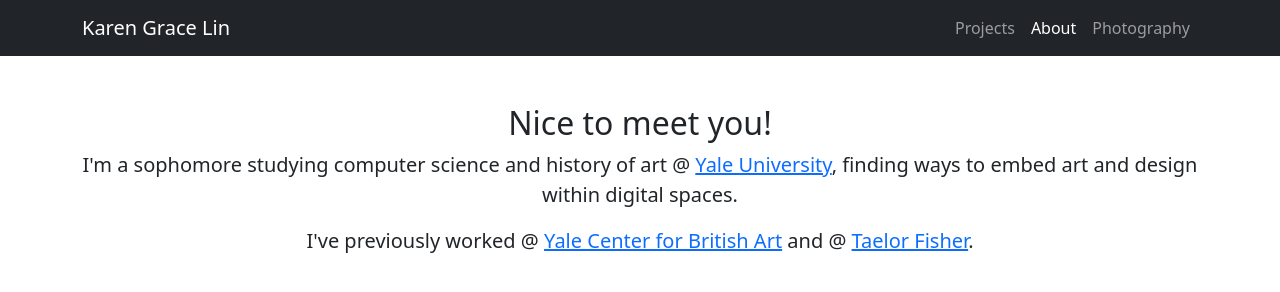
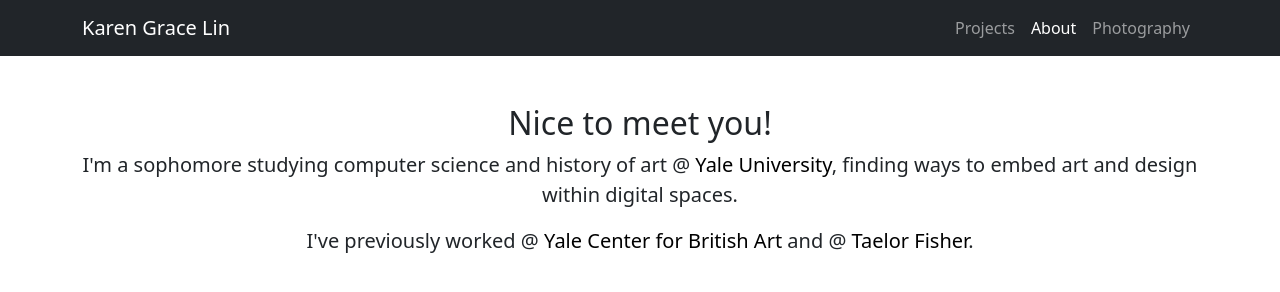
Before and after one commit to klin2020/klin2020.github.io, a website: page dist/about.html in a window 1280 px wide. Drawn offline with nearby package versions, Linux system fonts and the light colour scheme.

Commit message:
Update about.html

```diff
--- a/dist/about.html
+++ b/dist/about.html
@@ -10,6 +10,23 @@
         <link rel="icon" type="image/x-icon" href="assets/favicon.ico" />
         <!-- Core theme CSS (includes Bootstrap)-->
         <link href="css/styles.css" rel="stylesheet" />
+        <style>
+            a:link, a:visited{
+                color: black;
+                background-color: transparent;
+                text-decoration: none;
+            }
+            a:hover {
+                color: black;
+                background-color: transparent;
+                text-decoration: underline;
+            }
+            a:active {
+                color: black;
+                background-color: transparent;
+                text-decoration: underline;
+            }
+        </style>
     </head>
     <body>
         <!-- Responsive navbar-->
```
